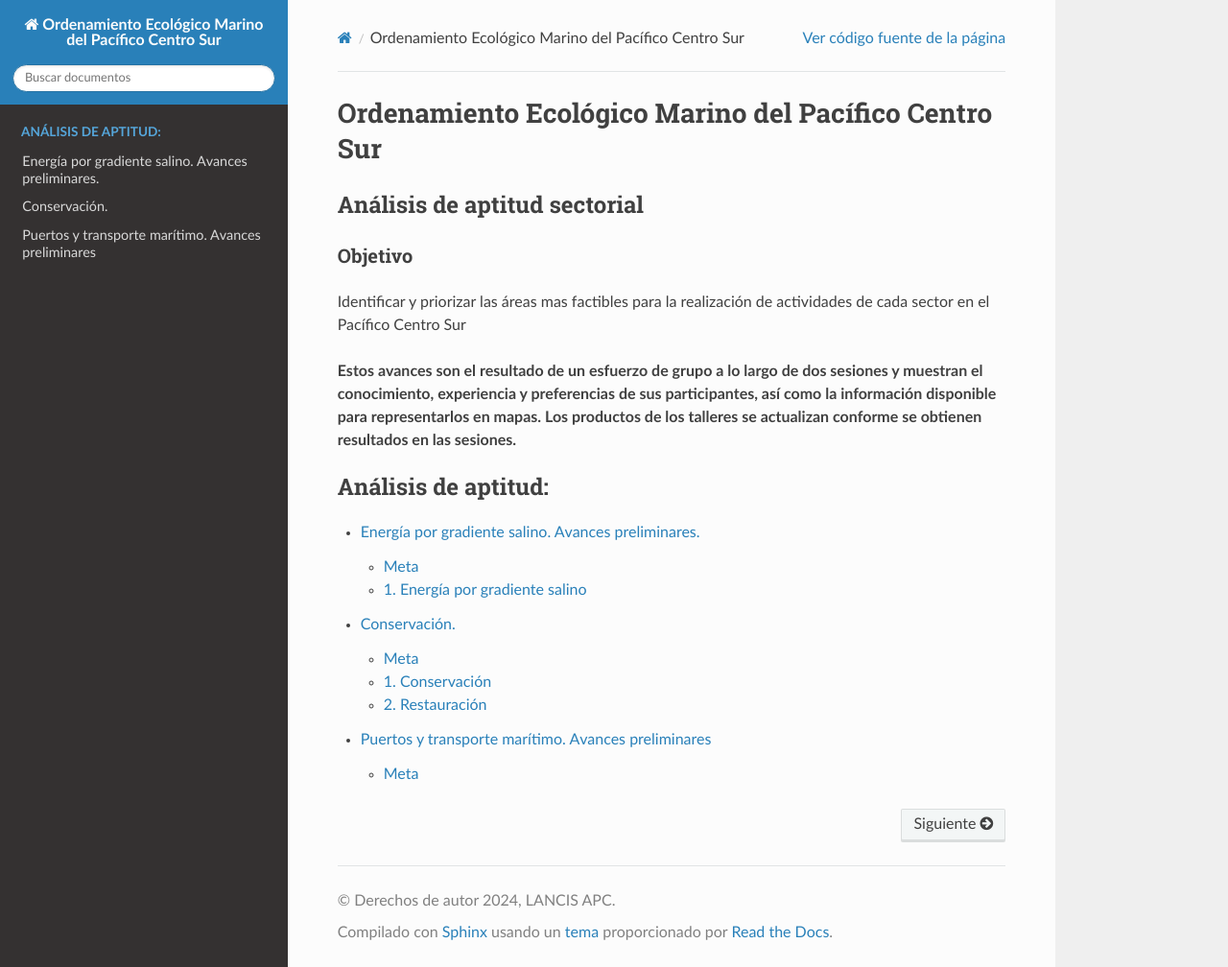
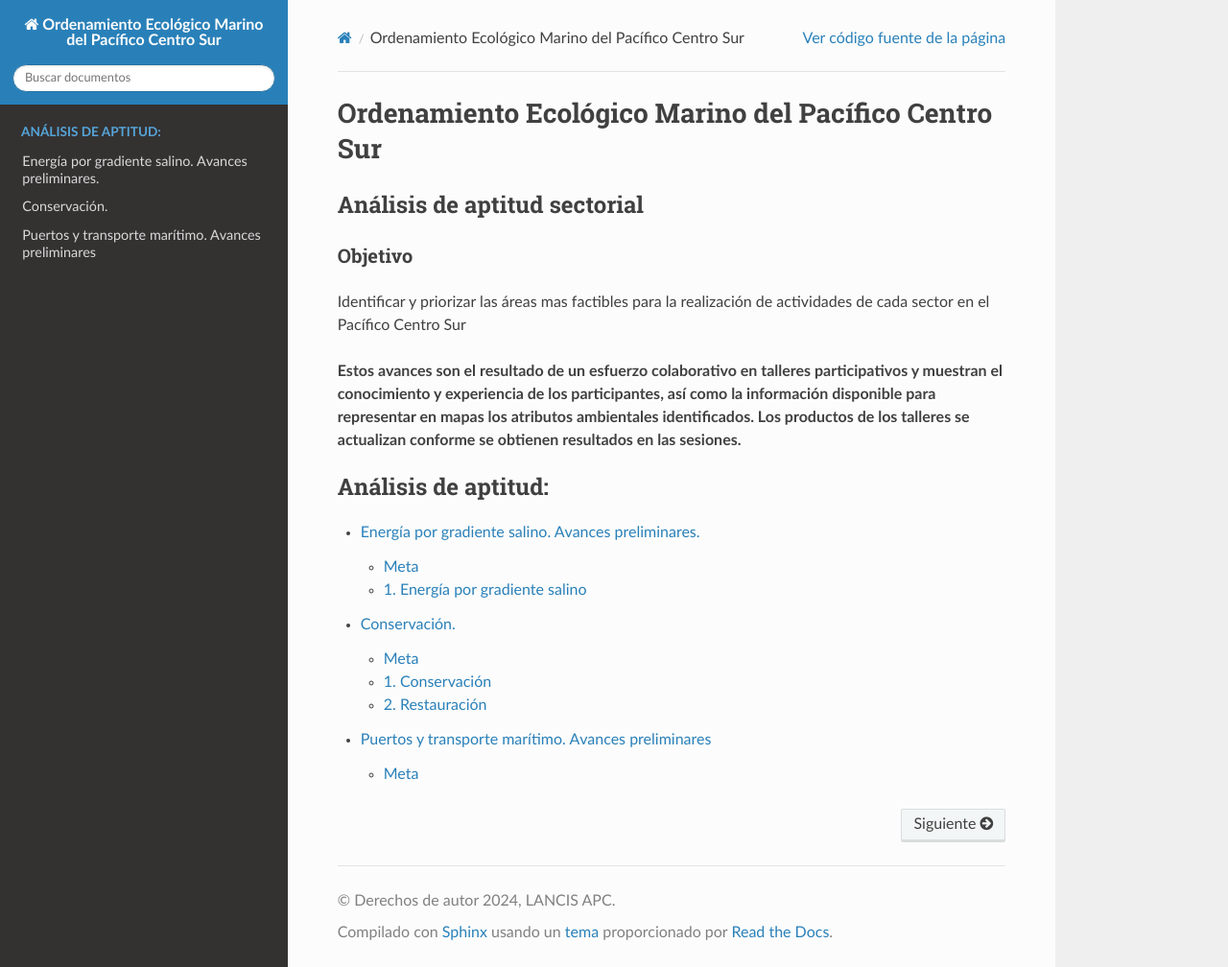
Before and after one commit to lancis-apc/PACA, a Sphinx documentation site: the page built from docs/source/index.rst, in a window 1280 px wide and 1008 px high. Shown: the whole window at 96% size. Built offline with Sphinx 7.4.7 and the Read the Docs theme 3.1.0, drawn with Linux system fonts in a browser that asks for light colours; pages that are not in the unit, such as notebooks, are missing from menus.

Commit message:
cambios realizados

```diff
--- a/docs/source/index.rst
+++ b/docs/source/index.rst
@@ -14,9 +14,7 @@ Objetivo
 
 Identificar y priorizar las áreas mas factibles para la realización de actividades de cada sector en el Pacífico Centro Sur
 
-**Estos avances son el resultado de un esfuerzo de grupo a lo largo de dos sesiones y muestran el conocimiento,
-experiencia y preferencias de sus participantes, así como la información disponible para representarlos en mapas.
-Los productos de los talleres se actualizan conforme se obtienen resultados en las sesiones.**
+**Estos avances son el resultado de un esfuerzo colaborativo en talleres participativos y muestran el conocimiento y experiencia de los participantes, así como la información disponible para representar en mapas los atributos ambientales identificados. Los productos de los talleres se actualizan conforme se obtienen resultados en las sesiones.**
 
 
 .. toctree::
```
Also changed, not shown: docs/source/conservacion_pr.md (+42 -62 lines), 8 other files.
